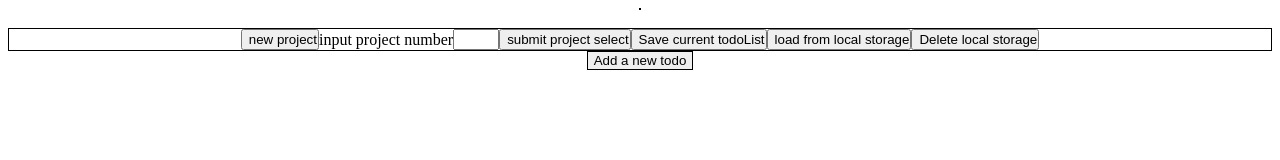
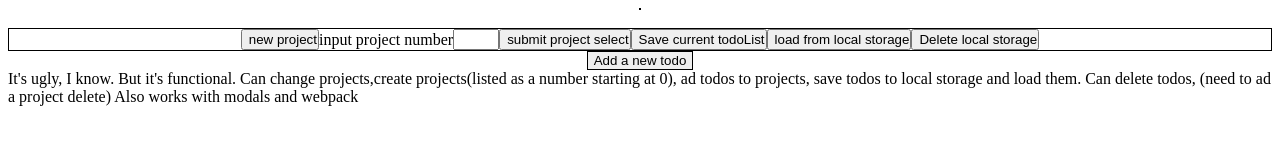
Before and after one commit to spogsta/todoList, a website built with webpack: page dist/index.html in a window 1280 px wide. Built offline with nearby package versions, Linux system fonts and the light colour scheme.

Commit message:
Added note div to html

```diff
--- a/dist/index.html
+++ b/dist/index.html
@@ -23,6 +23,7 @@
             <button onclick="clearStorage()" class="submissionZoneContent">Delete local storage</button>
         </div>
     </div>
+
 
 
     <!-- Trigger/Open The Modal -->
@@ -52,7 +53,9 @@
 </div>
 
 
+</div>
 
+<div>It's ugly, I know. But it's functional. Can change projects,create projects(listed as a number starting at 0), ad todos to projects, save todos to local storage and load them. Can delete todos, (need to ad a project delete) Also works with modals and webpack</div>
 
 
 <script src="main.js"></script>
```
